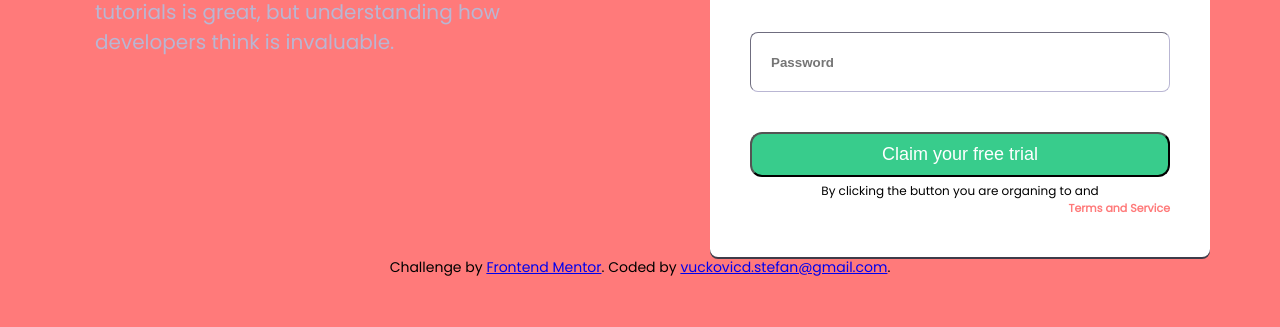
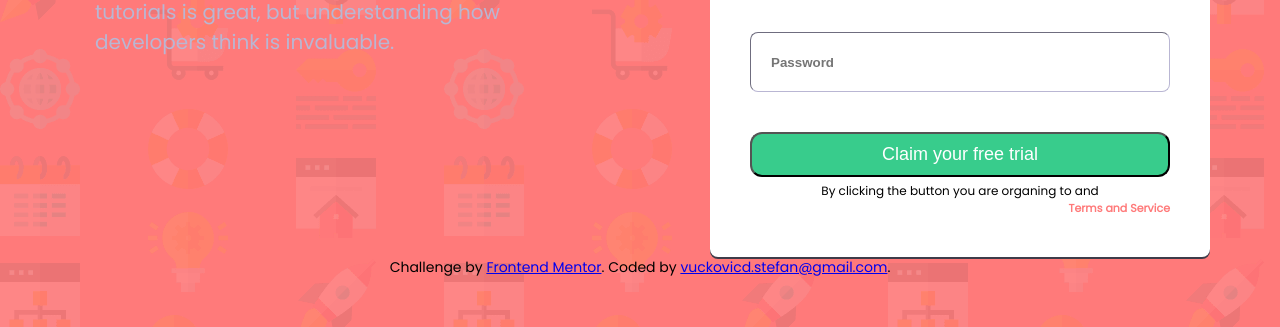
Before and after one commit to svuckovicd/Intro-component-with-sign-up-form, a plain HTML site: page index.html in a window 1280 px wide. Shown: the part 473-800 px from the top of the page. Drawn offline with nearby package versions, Linux system fonts and the light colour scheme; files that its build step writes are made by us from their sources; files whose address does not match are found by name.

Commit message:
Update main.scss

```diff
--- a/styles/main.scss
+++ b/styles/main.scss
@@ -19,7 +19,7 @@ $DarkBlue: hsl(249, 10%, 26%) ;
 body {
      font-family: 'Poppins', sans-serif;
      font-size:14px;
-     background-image:url(images/bg-intro-desktop.png);
+     background-image:url(../images/bg-intro-desktop.png);
      background-color:$Red;
 }
 h1 {
```
